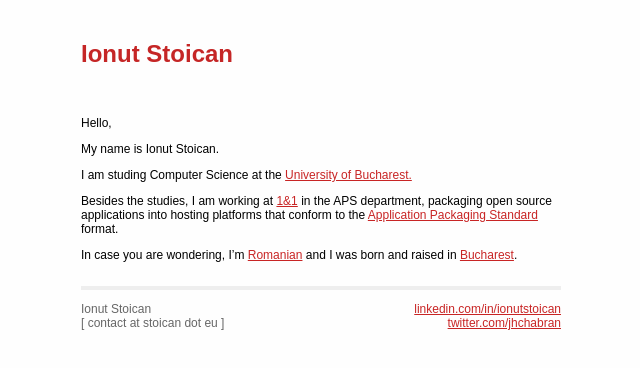
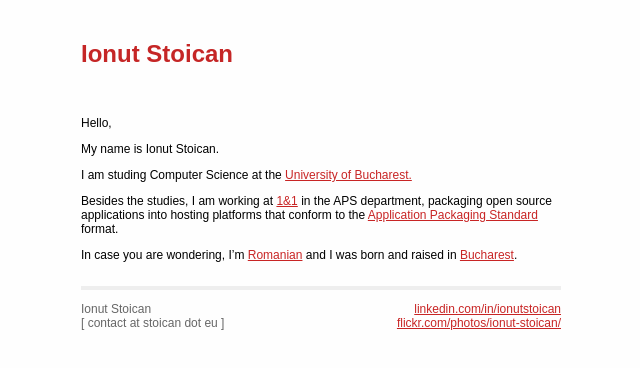
Before and after one commit to istoican/istoican.github.com, a plain HTML site: page index.html in a window 1280 px wide. Shown: the full height of the page, 319-959 px from the left. Drawn offline with nearby package versions, Linux system fonts and the light colour scheme.

Commit message:
Modified Flickr link to the footer section

```diff
--- a/index.html
+++ b/index.html
@@ -51,7 +51,7 @@
                     <p>
                         <a href="http://ro.linkedin.com/in/ionutstoican" >linkedin.com/in/ionutstoican</a>
                         <br/>
-                        <a href="http://twitter.com/jhchabran/">twitter.com/jhchabran</a>                    <!--<a href="http://www.flickr.com/photos/ionut-stoican/">Flickr</a>-->
+                        <a href="http://flickr.com/photos/ionut-stoican/">flickr.com/photos/ionut-stoican/</a>                    <!--<a href="http://www.flickr.com/photos/ionut-stoican/">Flickr</a>-->
                     </p>
                 </div>
             </div>
```
